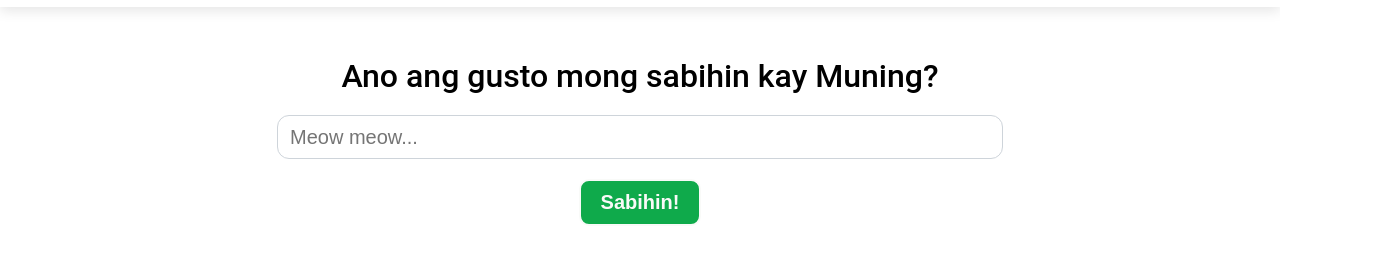
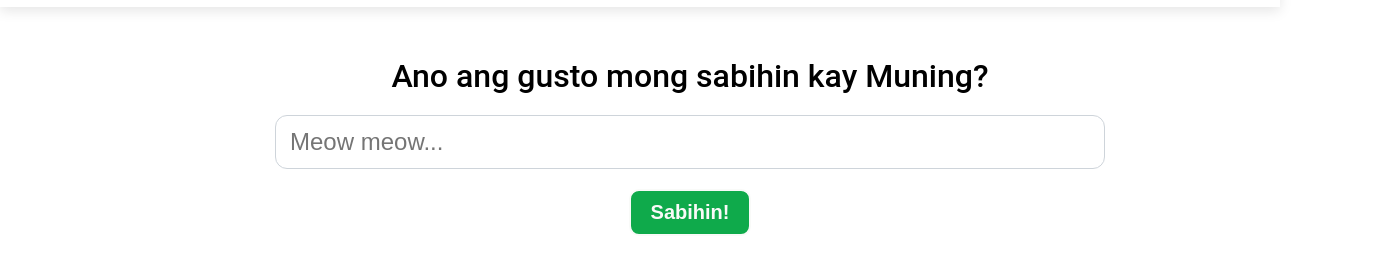
Before and after one commit to jed-ct/catgpt, a plain HTML site: page index.html in a window 1280 px wide. Shown: the part 63-336 px from the top of the page, 1380 px wide, since content can reach past the window. Drawn offline with Linux system fonts and the light colour scheme.

Commit message:
made page prettier

```diff
--- a/style.css
+++ b/style.css
@@ -35,6 +35,7 @@ body {
 
 .prompter {
     padding: 50px;
+    width: 100vw;
     display: flex;
     flex-direction: column;
     align-items: center;
@@ -48,9 +49,9 @@ body {
 }
 
 #cat-prompt {
-    width: 700px;
-    padding: 6px 12px;
-    font-size: 20px;
+    width: 800px;
+    padding: 8px 14px;
+    font-size: 24px;
     font-weight: 400;
     line-height: 1.5;
     color: #212529;
```
